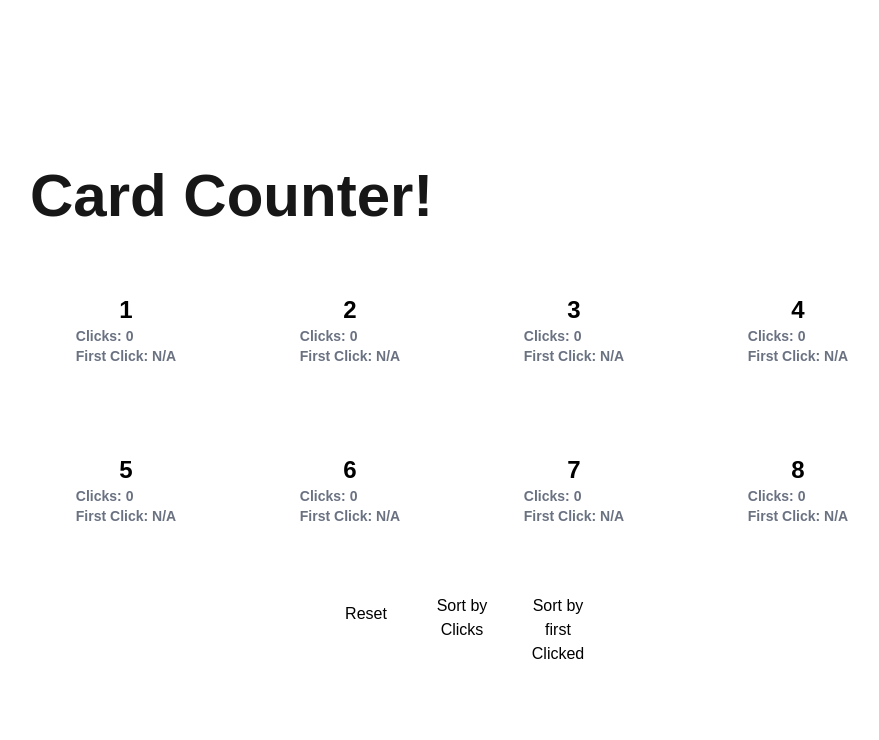
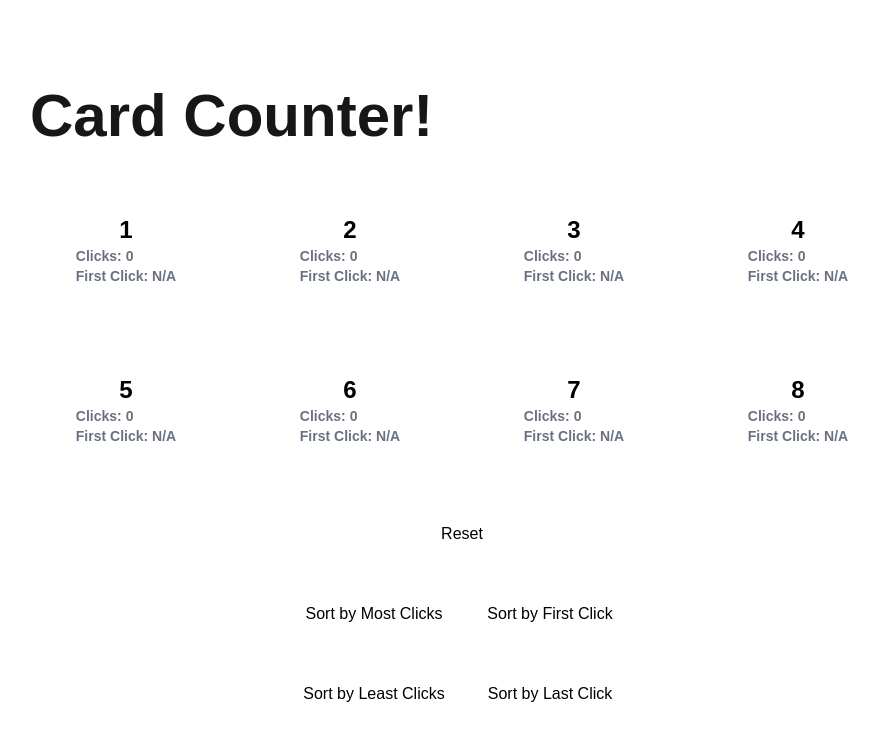
Before and after one commit to Hundred-Foot-Long-Sweet-Potato/omnisync-technical-assessment, a Next.js app: page / in a window 1280 px wide. Shown: the top 740 px of the page, without its empty margins (178-1057 px from the left). Built offline with nearby package versions, Linux system fonts and the light colour scheme; no server answers; the database is empty.

Commit message:
Sort Button work
Included the opposite version of the sorts along with a bug fix in which it wasn't sorting properly

```diff
--- a/src/app/page.tsx
+++ b/src/app/page.tsx
@@ -88,18 +88,22 @@ export default function Home() {
   }
 
   //Sorting functions
-  const sortByClicks = () => {
-    const sorted = [...cardArray].sort((a, b) => b.numberOfClicks - a.numberOfClicks);
+  const sortByClicks = (descending : boolean = true) => {
+    const sorted = [...cardArray].sort((a, b) => {
+      return descending ? b.numberOfClicks - a.numberOfClicks : a.numberOfClicks - b.numberOfClicks;
+    });
     setCardArray(sorted);
   }
 
-  const sortByFirstClick = () => {
+  const sortByFirstClick = (sortByFirst : boolean = true) => {
     const sorted = [...cardArray].sort((a, b) => {
-      if (a.timeOfFirstClick === null) return 1;
-      if (b.timeOfFirstClick === null) return -1;
-      return (a.timeOfFirstClick as number) - (b.timeOfFirstClick as number);
+      const aTime = a.timeOfFirstClick ? new Date(a.timeOfFirstClick).getTime() : (sortByFirst ? Infinity : -Infinity);
+      const bTime = b.timeOfFirstClick ? new Date(b.timeOfFirstClick).getTime() : (sortByFirst ? Infinity : -Infinity);
+
+      return sortByFirst ? aTime - bTime : bTime - aTime;
     });
     setCardArray(sorted);
+    console.log(sorted);
   }
 
   //Page
@@ -114,8 +118,14 @@ export default function Home() {
         </div>
         <div className="pt-10 flex justify-center gap-4">
           <button className="h-10 w-20 bg-white text-black" onClick={resetCards}>Reset</button>
-          <button className="h-10 w-20 bg-white text-black" onClick={sortByClicks}>Sort by Clicks</button>
-          <button className="h-10 w-20 bg-white text-black" onClick={sortByFirstClick}>Sort by first Clicked</button>
+        </div>
+        <div className="pt-10 flex justify-center gap-4">
+          <button className="h-10 w-40 bg-white text-black" onClick={() => sortByClicks(true)}>Sort by Most Clicks</button>
+          <button className="h-10 w-40 bg-white text-black" onClick={() => sortByFirstClick(true)}>Sort by First Click</button>
+        </div>
+        <div className="pt-10 flex justify-center gap-4">
+          <button className="h-10 w-40 bg-white text-black" onClick={() => sortByClicks(false)}>Sort by Least Clicks</button>
+          <button className="h-10 w-40 bg-white text-black" onClick={() => sortByFirstClick(false)}>Sort by Last Click</button>
         </div>
       </main>
     </div>
```
